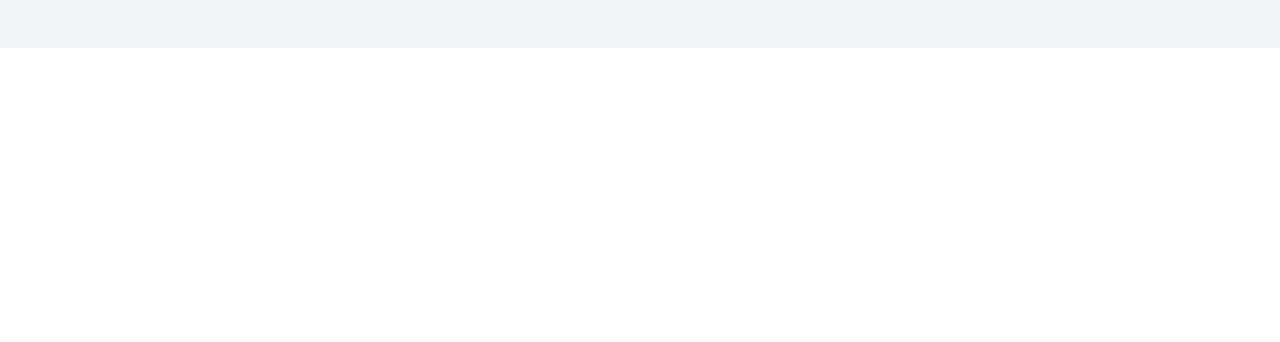
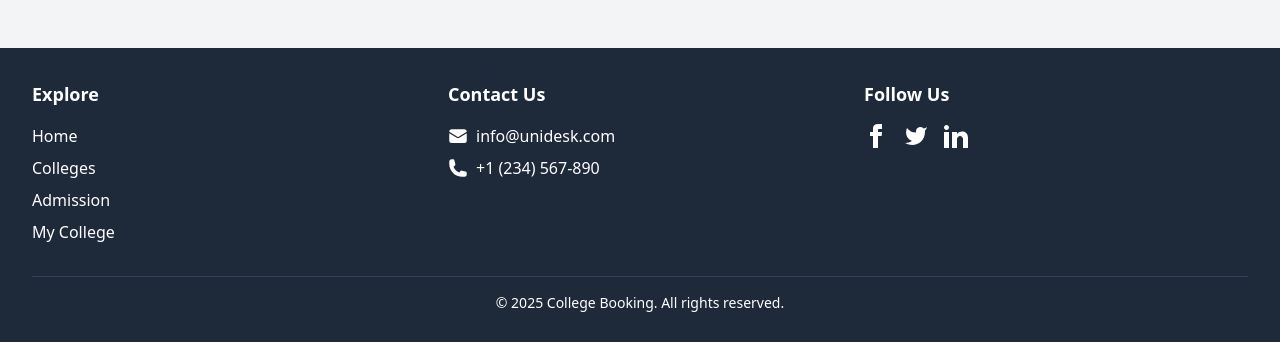
Before and after one commit to syedmehedi34/job-task-for-ph-client, a React (Vite) app: page / in a window 1280 px wide. Shown: the part 2410-2752 px from the top of the page. Before the commit the page ends 2458 px from the top, so only its background shows below. Built offline with nearby package versions, Linux system fonts and the light colour scheme; no server answers.

Commit message:
footer added

```diff
--- a/src/Layout/MainLayout.jsx
+++ b/src/Layout/MainLayout.jsx
@@ -1,13 +1,15 @@
+import Footer from "../components/Footer";
 import Navbar from "../components/Navbar";
 import { Outlet } from "react-router";
 
 const MainLayout = () => {
   return (
-    <div className="min-h-screen bg-gray-100">
-      <Navbar></Navbar>
-      <div className="">
-        <Outlet></Outlet>
+    <div className="min-h-screen flex flex-col bg-gray-100">
+      <Navbar />
+      <div className="flex-grow">
+        <Outlet />
       </div>
+      <Footer />
     </div>
   );
 };
--- /dev/null
+++ b/src/components/Footer.jsx
@@ -0,0 +1,144 @@
+import { Link } from "react-router";
+import { EnvelopeIcon, PhoneIcon } from "@heroicons/react/24/solid";
+
+const Footer = () => {
+  return (
+    <footer className="bg-gray-800 text-white py-8">
+      <div className="max-w-7xl mx-auto px-4 sm:px-6 lg:px-8">
+        <div className="grid grid-cols-1 md:grid-cols-3 gap-8">
+          {/* Navigation Links */}
+          <div>
+            <h3 className="text-lg font-semibold mb-4">Explore</h3>
+            <ul className="space-y-2">
+              <li>
+                <Link
+                  to="/"
+                  className="hover:text-blue-400 transition-colors duration-300"
+                  aria-label="Go to Home page"
+                >
+                  Home
+                </Link>
+              </li>
+              <li>
+                <Link
+                  to="/colleges"
+                  className="hover:text-blue-400 transition-colors duration-300"
+                  aria-label="Go to Colleges page"
+                >
+                  Colleges
+                </Link>
+              </li>
+              <li>
+                <Link
+                  to="/admission"
+                  className="hover:text-blue-400 transition-colors duration-300"
+                  aria-label="Go to Admission page"
+                >
+                  Admission
+                </Link>
+              </li>
+              <li>
+                <Link
+                  to="/my-college"
+                  className="hover:text-blue-400 transition-colors duration-300"
+                  aria-label="Go to My College page"
+                >
+                  My College
+                </Link>
+              </li>
+            </ul>
+          </div>
+
+          {/* Contact Information */}
+          <div>
+            <h3 className="text-lg font-semibold mb-4">Contact Us</h3>
+            <ul className="space-y-2">
+              <li className="flex items-center">
+                <EnvelopeIcon className="w-5 h-5 mr-2" />
+                <a
+                  href="mailto:info@collegebooking.com"
+                  className="hover:text-blue-400 transition-colors duration-300"
+                  aria-label="Email us at info@collegebooking.com"
+                >
+                  info@unidesk.com
+                </a>
+              </li>
+              <li className="flex items-center">
+                <PhoneIcon className="w-5 h-5 mr-2" />
+                <a
+                  href="tel:+1234567890"
+                  className="hover:text-blue-400 transition-colors duration-300"
+                  aria-label="Call us at +1 (234) 567-890"
+                >
+                  +1 (234) 567-890
+                </a>
+              </li>
+            </ul>
+          </div>
+
+          {/* Social Media Links */}
+          <div>
+            <h3 className="text-lg font-semibold mb-4">Follow Us</h3>
+            <div className="flex space-x-4">
+              <a
+                href="https://facebook.com"
+                target="_blank"
+                rel="noopener noreferrer"
+                className="hover:text-blue-400 transition-colors duration-300"
+                aria-label="Follow us on Facebook"
+              >
+                <svg
+                  className="w-6 h-6"
+                  fill="currentColor"
+                  viewBox="0 0 24 24"
+                >
+                  <path d="M9 8h-3v4h3v12h5v-12h3.642l.358-4h-4v-1.667c0-.955.192-1.333 1.115-1.333h2.885v-5h-3.808c-3.596 0-5.192 1.583-5.192 4.615v3.385z" />
+                </svg>
+              </a>
+              <a
+                href="https://twitter.com"
+                target="_blank"
+                rel="noopener noreferrer"
+                className="hover:text-blue-400 transition-colors duration-300"
+                aria-label="Follow us on Twitter"
+              >
+                <svg
+                  className="w-6 h-6"
+                  fill="currentColor"
+                  viewBox="0 0 24 24"
+                >
+                  <path d="M23 3a10.9 10.9 0 01-3.14 1.53 4.48 4.48 0 00-7.86 3v1A10.66 10.66 0 013 4s-4 9 5 13a11.64 11.64 0 01-7 2c9 5 20 0 20-11.5a4.5 4.5 0 00-.08-.83A7.72 7.72 0 0023 3z" />
+                </svg>
+              </a>
+              <a
+                href="https://linkedin.com"
+                target="_blank"
+                rel="noopener noreferrer"
+                className="hover:text-blue-400 transition-colors duration-300"
+                aria-label="Follow us on LinkedIn"
+              >
+                <svg
+                  className="w-6 h-6"
+                  fill="currentColor"
+                  viewBox="0 0 24 24"
+                >
+                  <path d="M4.98 3.5c0 1.381-1.11 2.5-2.48 2.5s-2.48-1.119-2.48-2.5c0-1.38 1.11-2.5 2.48-2.5s2.48 1.12 2.48 2.5zm.02 4.5h-5v16h5v-16zm7.982 0h-4.968v16h4.969v-8.399c0-4.67 6.029-5.052 6.029 0v8.399h4.988v-10.131c0-7.88-8.922-7.593-11.018-3.714v-2.155z" />
+                </svg>
+              </a>
+            </div>
+          </div>
+        </div>
+
+        {/* Copyright Notice */}
+        <div className="mt-8 border-t border-gray-700 pt-4 text-center">
+          <p className="text-sm">
+            &copy; {new Date().getFullYear()} College Booking. All rights
+            reserved.
+          </p>
+        </div>
+      </div>
+    </footer>
+  );
+};
+
+export default Footer;
```
